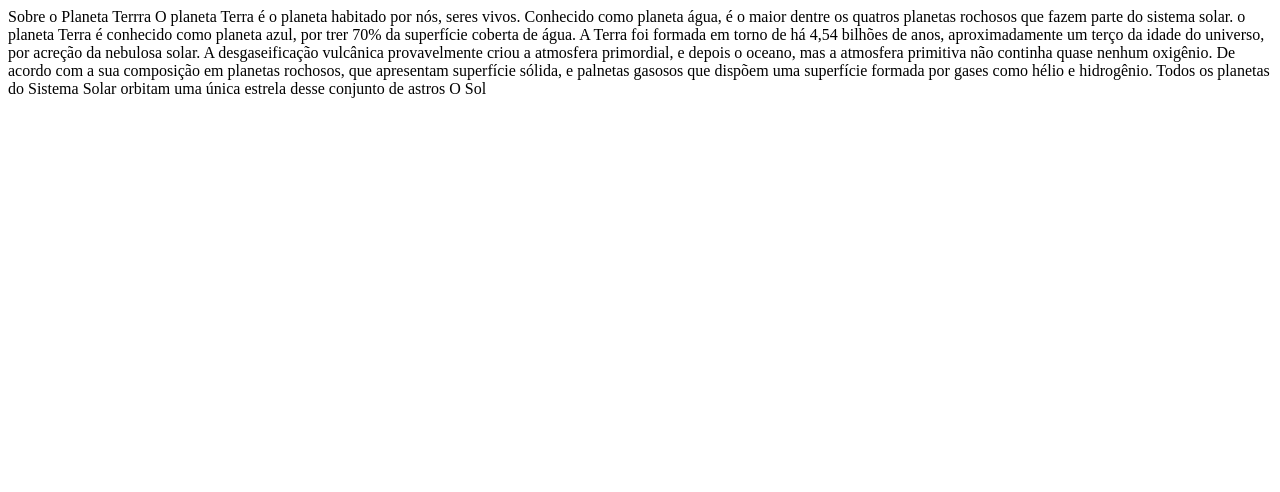
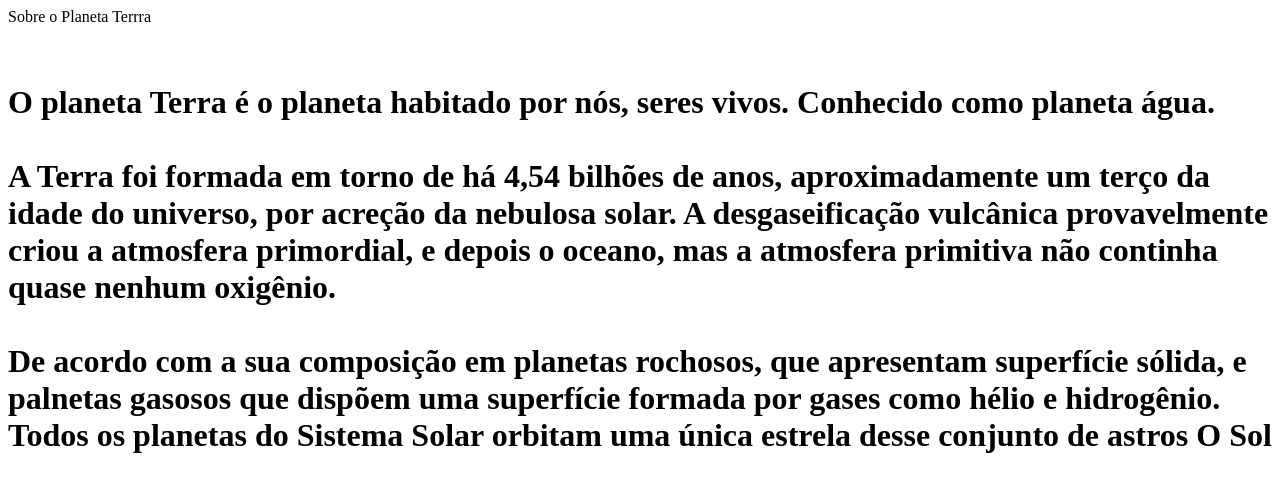
Before and after one commit to lorrayneb15/Lorrayne-HTML, a plain HTML site: page index.html in a window 1280 px wide. Drawn offline with Linux system fonts and the light colour scheme.

Commit message:
index.html

```diff
--- a/index.html
+++ b/index.html
@@ -6,13 +6,13 @@
     <title>Document</title>
 </head>
 <body>
- Sobre o Planeta Terrra
+ <h1aior dentre os quatros planetas rochosos que fazem parte do sistema solar. o planeta Terra é conhecido como planeta azul, por trer 70% da superfície coberta de água.>Sobre o Planeta Terrra<h1>
 
- O planeta Terra é o planeta habitado por nós, seres vivos. Conhecido como planeta água, é o maior dentre os quatros planetas rochosos que fazem parte do sistema solar. o planeta Terra é conhecido como planeta azul, por trer 70% da superfície coberta de água.
+ <br>O planeta Terra é o planeta habitado por nós, seres vivos. Conhecido como planeta água.<br>
 
- A Terra foi formada em torno de há 4,54 bilhões de anos, aproximadamente um terço da idade do universo, por acreção da nebulosa solar. A desgaseificação vulcânica provavelmente criou a atmosfera primordial, e depois o oceano, mas a atmosfera primitiva não continha quase nenhum oxigênio.
+<br> A Terra foi formada em torno de há 4,54 bilhões de anos, aproximadamente um terço da idade do universo, por acreção da nebulosa solar. A desgaseificação vulcânica provavelmente criou a atmosfera primordial, e depois o oceano, mas a atmosfera primitiva não continha quase nenhum oxigênio.<br>
 
- De acordo com a sua composição em planetas rochosos, que apresentam superfície sólida, e palnetas gasosos que dispõem uma superfície formada por gases como hélio e hidrogênio. Todos os planetas do Sistema Solar orbitam uma única estrela desse conjunto de astros O Sol
+ <br>De acordo com a sua composição em planetas rochosos, que apresentam superfície sólida, e palnetas gasosos que dispõem uma superfície formada por gases como hélio e hidrogênio. Todos os planetas do Sistema Solar orbitam uma única estrela desse conjunto de astros O Sol<br>
 
 
 </body>
```
